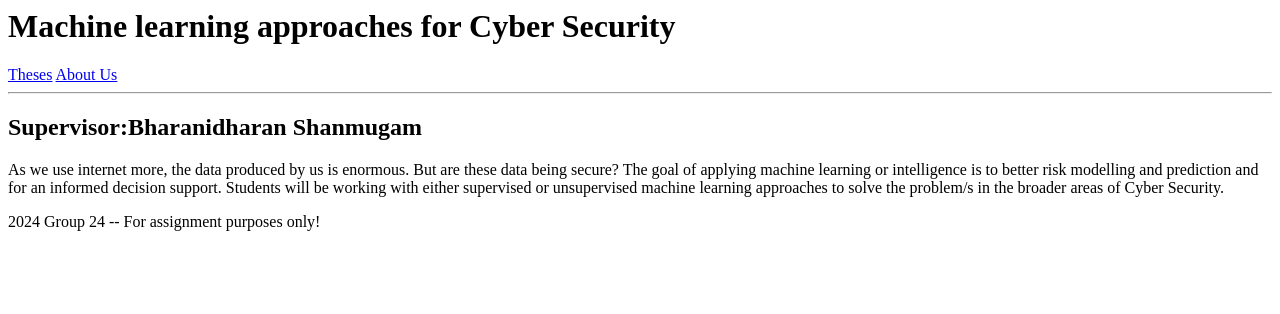
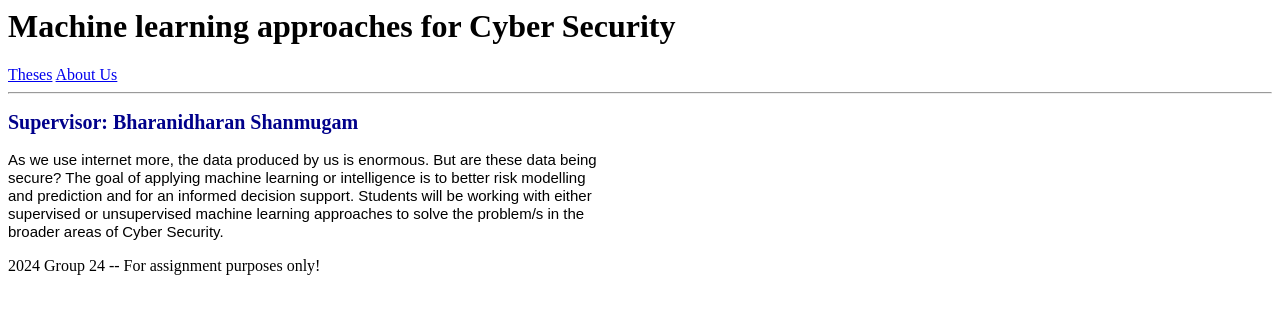
Before and after one commit to vendelg/hit237_group24_sem1_2024, a Django app: page /page3/1/ in a window 1280 px wide. Shown: the top 314 px of the page. Run offline with Django 4.2, Linux system fonts and the light colour scheme.

Commit message:
Update page3.html

```diff
--- a/Assignment2/assignment_proj/assignment2_app/templates/assignment2_app/page3.html
+++ b/Assignment2/assignment_proj/assignment2_app/templates/assignment2_app/page3.html
@@ -1,16 +1,15 @@
-{%extends "assignment2_app/base.html"%}
-{% block page_heading %}<h1> {{ thesis.title}} </h1>{% endblock %}
-{%block main_body %}
+{% extends "assignment2_app/base.html" %}
+{% block page_heading %}<h1>{{ thesis.title }}</h1>{% endblock %}
+{% block main_body %}
 
 {% if thesis %}
 
-<h2> <str>Supervisor:</str>{{thesis.sup_name}}</h2>
+<h2 style="color: darkblue; font-size: 20;">Supervisor: {{ thesis.sup_name }}</h2>
 
-{{thesis.text}}
+<p style="font-family: 'Libre Franklin', sans-serif; font-size: 15; line-height: 1.2; max-width: 600px;">
+    {{ thesis.text }}
+</p>
 
-</P>
-
-{%endif%}
-
+{% endif %}
 
 {% endblock %}
```
